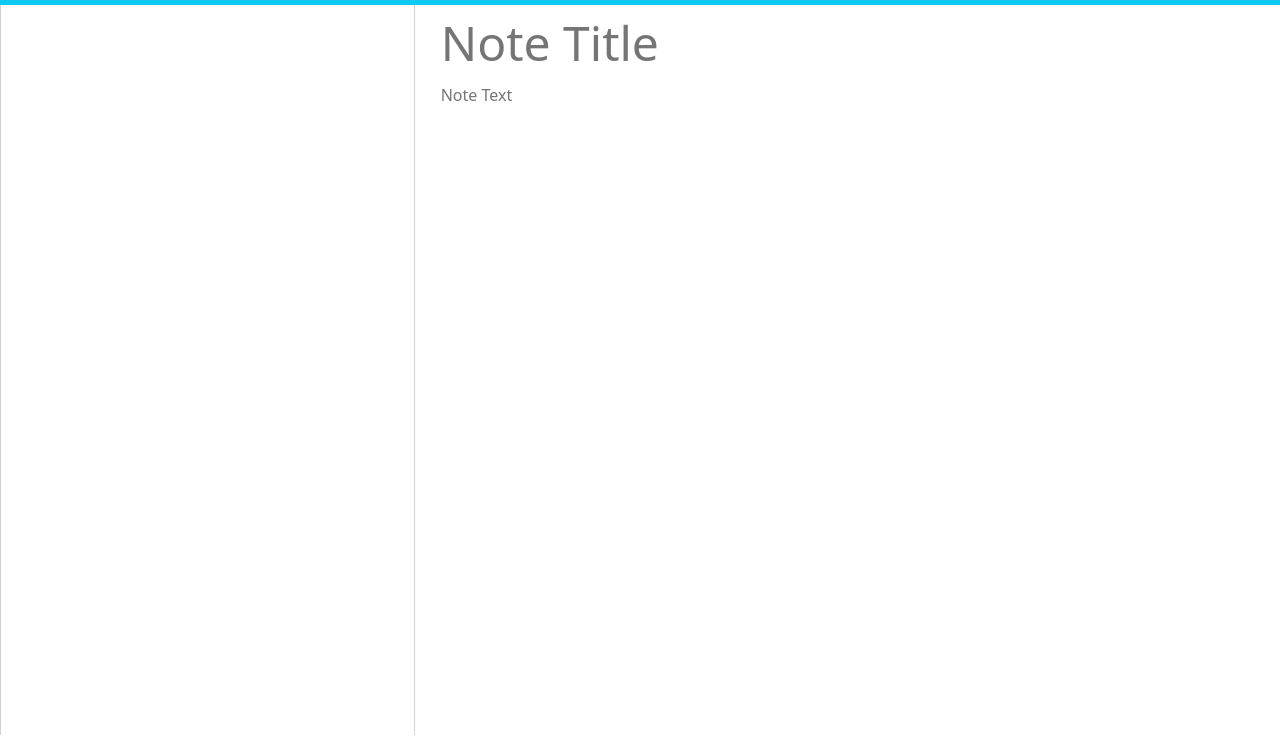
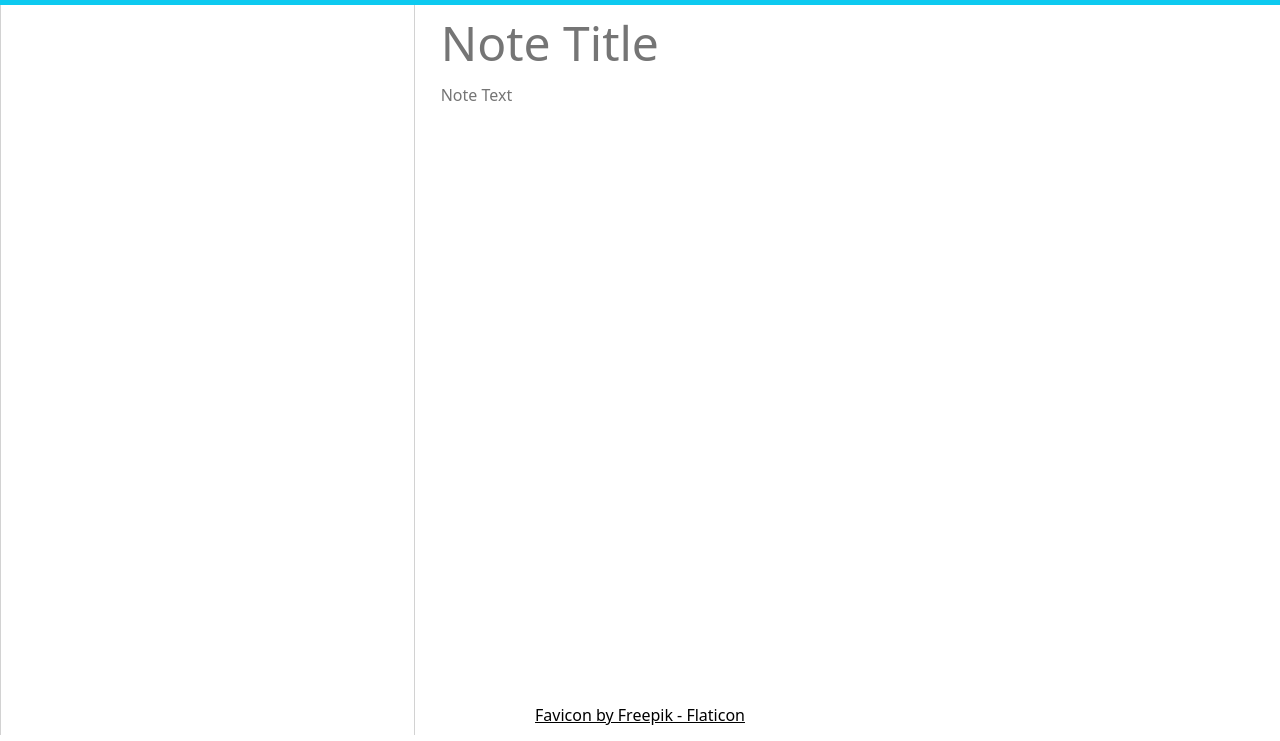
Before and after one commit to a-down/note-taker, a website: page public/notes.html in a window 1280 px wide. Shown: the part 73-814 px from the top of the page. Drawn offline with nearby package versions, Linux system fonts and the light colour scheme; no server answers.

Commit message:
added and styled favicon and reference footer

```diff
--- a/public/notes.html
+++ b/public/notes.html
@@ -5,6 +5,7 @@
     <meta name="viewport" content="width=device-width, initial-scale=1.0" />
     <meta http-equiv="X-UA-Compatible" content="ie=edge" />
     <title>Note Taker</title>
+    <link rel="icon" href="./assets/images/favicon.png">
     <link href="https://cdn.jsdelivr.net/npm/bootstrap@5.2.3/dist/css/bootstrap.min.css" rel="stylesheet" integrity="sha384-rbsA2VBKQhggwzxH7pPCaAqO46MgnOM80zW1RWuH61DGLwZJEdK2Kadq2F9CUG65" crossorigin="anonymous">
     <link
       rel="stylesheet"
@@ -41,6 +42,24 @@
         </div>
       </div>
     </div>
+
+    <!-- footer and styling for favicon -->
+    <footer>
+      <style>
+        footer {
+          display: flex;
+          justify-content: center;
+          position: fixed;
+          bottom: 0;
+          width: 100%;
+        }
+        .footer-link {
+          color: black;
+        }
+      </style>
+      <a class="footer-link"href="https://www.flaticon.com/free-icons/essay" title="essay icons">Favicon by Freepik - Flaticon</a>
+    </footer>
+
     <script src="/assets/js/index.js"></script>
   </body>
 </html>
```
Also changed, not shown: public/index.html (+19 -0 lines), public/assets/images/favicon.png (added).
